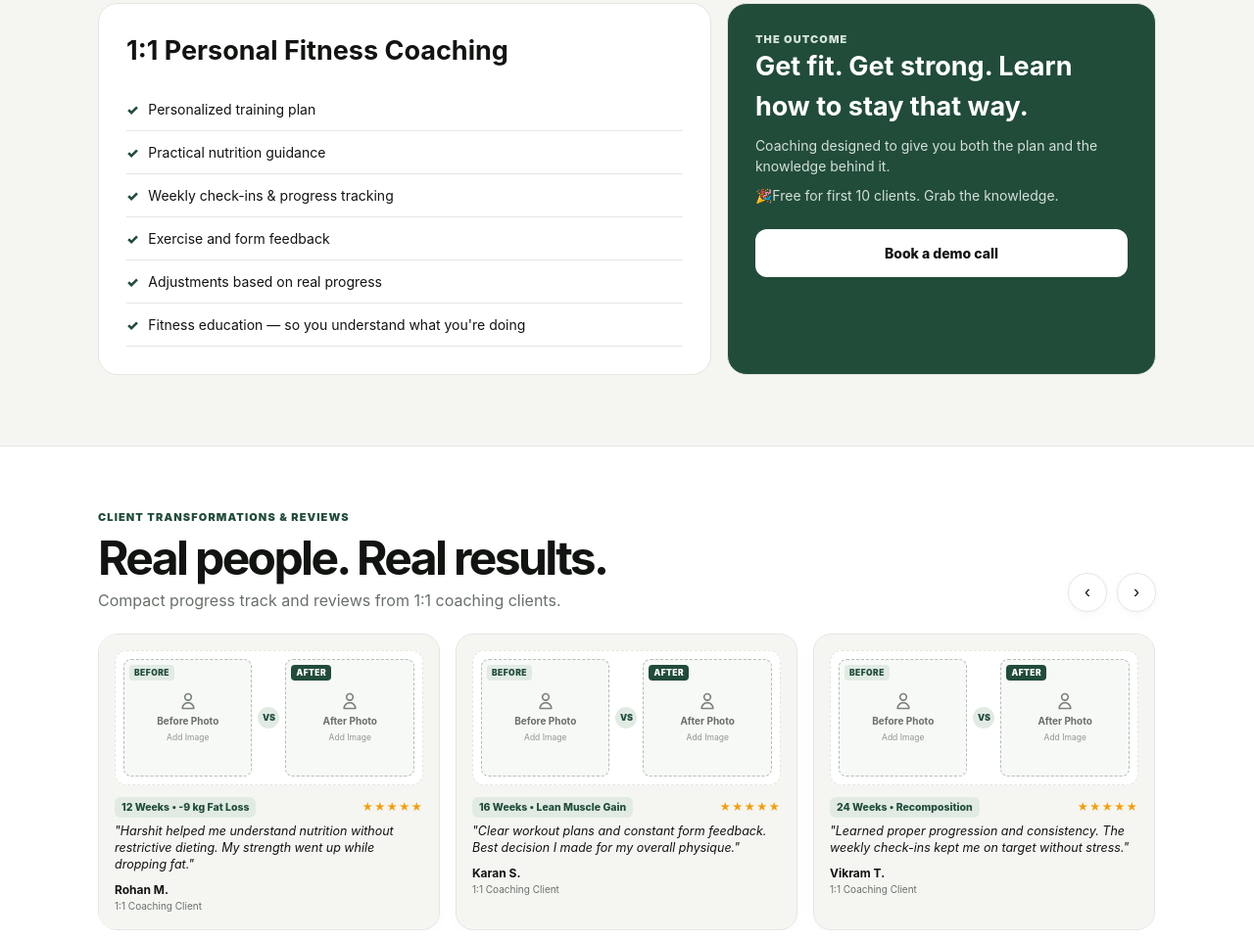
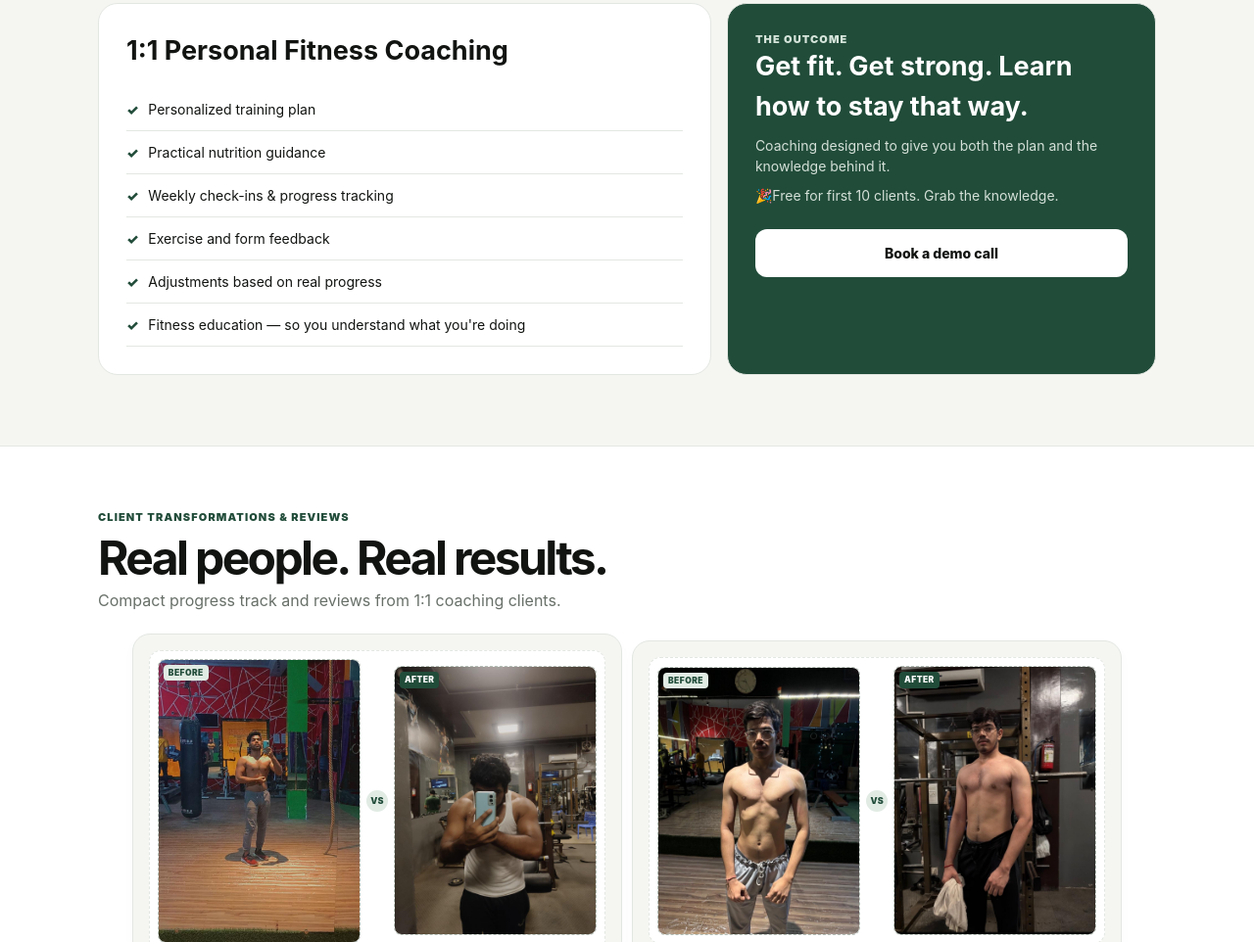
Before and after one commit to Harshit7048/Be_Original, a plain HTML site: page index.html in a window 1280 px wide. Shown: the part 2796-3758 px from the top of the page at 98% size. Drawn offline with Linux system fonts and the light colour scheme.

Commit message:
reviews updated

```diff
--- a/index.html
+++ b/index.html
@@ -535,10 +535,17 @@
         transition: transform 0.45s cubic-bezier(0.25, 1, 0.5, 1);
         gap: 16px;
       }
+      .review-main-container {
+        display: flex;
+        flex-wrap: wrap;
+        gap: 10px;
+        align-items: center;
+        justify-content: center;
+      }
 
       .compact-review-card {
-        flex: 0 0 calc(33.333% - 11px);
-        min-width: calc(33.333% - 11px);
+        flex: 0 0 calc(47.333% - 11px);
+        min-width: calc(47.333% - 11px);
         background: var(--bg);
         border: 1px solid var(--line);
         border-radius: 18px;
@@ -561,7 +568,8 @@
       }
 
       .ba-photo-box {
-        height: 120px;
+        height: fit-content;
+        max-height: 290px;
         background: #f7f9f7;
         border: 1.5px dashed #b4beb6;
         border-radius: 8px;
@@ -574,6 +582,10 @@
         color: #7a837c;
         overflow: hidden;
         transition: border-color 0.2s;
+      }
+      .ba-photo-box img {
+        height: 100%;
+        width: 100%;
       }
 
       .ba-photo-box:hover {
@@ -1219,37 +1231,15 @@
                 Compact progress track and reviews from 1:1 coaching clients.
               </p>
             </div>
-            <div class="reviews-nav-controls">
-              <button
-                class="review-nav-btn"
-                id="prevReview"
-                aria-label="Previous Review"
-              >
-                ‹
-              </button>
-              <button
-                class="review-nav-btn"
-                id="nextReview"
-                aria-label="Next Review"
-              >
-                ›
-              </button>
-            </div>
-          </div>
-
-          <div class="reviews-viewport">
-            <div class="reviews-track" id="reviewsTrack">
-              <!-- Compact Review Card 1 -->
+          </div>
+
+          <div class="review-main-container">
             <div class="compact-review-card">
               <div class="before-after-compact">
-                  <div class="ba-photo-box">
+                <div class="ba-photo-box sahil-before">
                   <span class="ba-badge">BEFORE</span>
                   <div class="ba-placeholder-content">
-                      <svg
-                        fill="none"
-                        viewBox="0 0 24 24"
-                        stroke="currentColor"
-                      >
+                    <!-- <svg fill="none" viewBox="0 0 24 24" stroke="currentColor">
                       <path
                         stroke-linecap="round"
                         stroke-linejoin="round"
@@ -1258,18 +1248,18 @@
                       />
                     </svg>
                     <span>Before Photo</span>
-                      <small>Add Image</small>
+                    <small>Add Image</small> -->
+                    <img
+                      src="./WhatsApp Image 2026-09-12 at 12.02.07.jpeg"
+                      alt=""
+                    />
                   </div>
                 </div>
                 <div class="ba-divider">VS</div>
-                  <div class="ba-photo-box">
+                <div class="ba-photo-box sahil-after">
                   <span class="ba-badge success">AFTER</span>
                   <div class="ba-placeholder-content">
-                      <svg
-                        fill="none"
-                        viewBox="0 0 24 24"
-                        stroke="currentColor"
-                      >
+                    <!-- <svg fill="none" viewBox="0 0 24 24" stroke="currentColor">
                       <path
                         stroke-linecap="round"
                         stroke-linejoin="round"
@@ -1278,21 +1268,26 @@
                       />
                     </svg>
                     <span>After Photo</span>
-                      <small>Add Image</small>
+                    <small>Add Image</small> -->
+                    <img
+                      src="./WhatsApp Image 2026-09-12 at 12.02.08.jpeg"
+                      alt=""
+                    />
                   </div>
                 </div>
               </div>
               <div class="compact-review-content">
                 <div class="compact-meta">
-                    <span class="compact-tag">12 Weeks • -9 kg Fat Loss</span>
+                  <span class="compact-tag">12 Weeks • 4kg lean bulk</span>
                   <span class="stars">★★★★★</span>
                 </div>
                 <p class="compact-quote">
                   "Harshit helped me understand nutrition without restrictive
-                    dieting. My strength went up while dropping fat."
+                  dieting. My strength went up while achieving a clean lean
+                  bulk"
                 </p>
                 <div class="compact-client-info">
-                    <strong>Rohan M.</strong>
+                  <strong>Sahil</strong>
                   <span>1:1 Coaching Client</span>
                 </div>
               </div>
@@ -1304,11 +1299,7 @@
                 <div class="ba-photo-box">
                   <span class="ba-badge">BEFORE</span>
                   <div class="ba-placeholder-content">
-                      <svg
-                        fill="none"
-                        viewBox="0 0 24 24"
-                        stroke="currentColor"
-                      >
+                    <!-- <svg fill="none" viewBox="0 0 24 24" stroke="currentColor">
                       <path
                         stroke-linecap="round"
                         stroke-linejoin="round"
@@ -1317,18 +1308,18 @@
                       />
                     </svg>
                     <span>Before Photo</span>
-                      <small>Add Image</small>
+                    <small>Add Image</small> -->
+                    <img
+                      src="./WhatsApp Image 2026-09-12 at 12.02.08 (1).jpeg"
+                      alt=""
+                    />
                   </div>
                 </div>
                 <div class="ba-divider">VS</div>
                 <div class="ba-photo-box">
                   <span class="ba-badge success">AFTER</span>
                   <div class="ba-placeholder-content">
-                      <svg
-                        fill="none"
-                        viewBox="0 0 24 24"
-                        stroke="currentColor"
-                      >
+                    <!-- <svg fill="none" viewBox="0 0 24 24" stroke="currentColor">
                       <path
                         stroke-linecap="round"
                         stroke-linejoin="round"
@@ -1337,37 +1328,88 @@
                       />
                     </svg>
                     <span>After Photo</span>
-                      <small>Add Image</small>
+                    <small>Add Image</small> -->
+                    <img
+                      src="./WhatsApp Image 2026-09-12 at 12.02.08 (2).jpeg"
+                      alt=""
+                    />
                   </div>
                 </div>
               </div>
               <div class="compact-review-content">
                 <div class="compact-meta">
-                    <span class="compact-tag">16 Weeks • Lean Muscle Gain</span>
+                  <span class="compact-tag">20 Weeks • Lean Muscle Gain</span>
                   <span class="stars">★★★★★</span>
                 </div>
                 <p class="compact-quote">
-                    "Clear workout plans and constant form feedback. Best
-                    decision I made for my overall physique."
+                  "Clear workout plans and constant form feedback. Best decision
+                  I made for my overall physique."
                 </p>
                 <div class="compact-client-info">
-                    <strong>Karan S.</strong>
+                  <strong>Dev S.</strong>
                   <span>1:1 Coaching Client</span>
                 </div>
               </div>
             </div>
 
             <!-- Compact Review Card 3 -->
+            <!-- <div class="compact-review-card">
+              <div class="before-after-compact">
+                <div class="ba-photo-box">
+                  <span class="ba-badge">BEFORE</span>
+                  <div class="ba-placeholder-content">
+                    <svg fill="none" viewBox="0 0 24 24" stroke="currentColor">
+                      <path
+                        stroke-linecap="round"
+                        stroke-linejoin="round"
+                        stroke-width="2"
+                        d="M16 7a4 4 0 11-8 0 4 4 0 018 0zM12 14a7 7 0 00-7 7h14a7 7 0 00-7-7z"
+                      />
+                    </svg>
+                    <span>Before Photo</span>
+                    <small>Add Image</small>
+                  </div>
+                </div>
+                <div class="ba-divider">VS</div>
+                <div class="ba-photo-box">
+                  <span class="ba-badge success">AFTER</span>
+                  <div class="ba-placeholder-content">
+                    <svg fill="none" viewBox="0 0 24 24" stroke="currentColor">
+                      <path
+                        stroke-linecap="round"
+                        stroke-linejoin="round"
+                        stroke-width="2"
+                        d="M16 7a4 4 0 11-8 0 4 4 0 018 0zM12 14a7 7 0 00-7 7h14a7 7 0 00-7-7z"
+                      />
+                    </svg>
+                    <span>After Photo</span>
+                    <small>Add Image</small>
+                  </div>
+                </div>
+              </div>
+              <div class="compact-review-content">
+                <div class="compact-meta">
+                  <span class="compact-tag">24 Weeks • Recomposition</span>
+                  <span class="stars">★★★★★</span>
+                </div>
+                <p class="compact-quote">
+                  "Learned proper progression and consistency. The weekly
+                  check-ins kept me on target without stress."
+                </p>
+                <div class="compact-client-info">
+                  <strong>Vikram T.</strong>
+                  <span>1:1 Coaching Client</span>
+                </div>
+              </div>
+            </div>
+
+
             <div class="compact-review-card">
               <div class="before-after-compact">
                 <div class="ba-photo-box">
                   <span class="ba-badge">BEFORE</span>
                   <div class="ba-placeholder-content">
-                      <svg
-                        fill="none"
-                        viewBox="0 0 24 24"
-                        stroke="currentColor"
-                      >
+                    <svg fill="none" viewBox="0 0 24 24" stroke="currentColor">
                       <path
                         stroke-linecap="round"
                         stroke-linejoin="round"
@@ -1383,11 +1425,7 @@
                 <div class="ba-photo-box">
                   <span class="ba-badge success">AFTER</span>
                   <div class="ba-placeholder-content">
-                      <svg
-                        fill="none"
-                        viewBox="0 0 24 24"
-                        stroke="currentColor"
-                      >
+                    <svg fill="none" viewBox="0 0 24 24" stroke="currentColor">
                       <path
                         stroke-linecap="round"
                         stroke-linejoin="round"
@@ -1402,65 +1440,6 @@
               </div>
               <div class="compact-review-content">
                 <div class="compact-meta">
-                    <span class="compact-tag">24 Weeks • Recomposition</span>
-                    <span class="stars">★★★★★</span>
-                  </div>
-                  <p class="compact-quote">
-                    "Learned proper progression and consistency. The weekly
-                    check-ins kept me on target without stress."
-                  </p>
-                  <div class="compact-client-info">
-                    <strong>Vikram T.</strong>
-                    <span>1:1 Coaching Client</span>
-                  </div>
-                </div>
-              </div>
-
-              <!-- Compact Review Card 4 -->
-              <div class="compact-review-card">
-                <div class="before-after-compact">
-                  <div class="ba-photo-box">
-                    <span class="ba-badge">BEFORE</span>
-                    <div class="ba-placeholder-content">
-                      <svg
-                        fill="none"
-                        viewBox="0 0 24 24"
-                        stroke="currentColor"
-                      >
-                        <path
-                          stroke-linecap="round"
-                          stroke-linejoin="round"
-                          stroke-width="2"
-                          d="M16 7a4 4 0 11-8 0 4 4 0 018 0zM12 14a7 7 0 00-7 7h14a7 7 0 00-7-7z"
-                        />
-                      </svg>
-                      <span>Before Photo</span>
-                      <small>Add Image</small>
-                    </div>
-                  </div>
-                  <div class="ba-divider">VS</div>
-                  <div class="ba-photo-box">
-                    <span class="ba-badge success">AFTER</span>
-                    <div class="ba-placeholder-content">
-                      <svg
-                        fill="none"
-                        viewBox="0 0 24 24"
-                        stroke="currentColor"
-                      >
-                        <path
-                          stroke-linecap="round"
-                          stroke-linejoin="round"
-                          stroke-width="2"
-                          d="M16 7a4 4 0 11-8 0 4 4 0 018 0zM12 14a7 7 0 00-7 7h14a7 7 0 00-7-7z"
-                        />
-                      </svg>
-                      <span>After Photo</span>
-                      <small>Add Image</small>
-                    </div>
-                  </div>
-                </div>
-                <div class="compact-review-content">
-                  <div class="compact-meta">
                   <span class="compact-tag">10 Weeks • Strength & Tone</span>
                   <span class="stars">★★★★★</span>
                 </div>
@@ -1473,11 +1452,8 @@
                   <span>1:1 Coaching Client</span>
                 </div>
               </div>
-              </div>
-            </div>
-          </div>
-
-          <div class="review-dots" id="reviewDots"></div>
+            </div> -->
+          </div>
         </div>
       </section>
 
```
Also changed, not shown: WhatsApp Image 2026-09-12 at 12.02.07.jpeg (added), WhatsApp Image 2026-09-12 at 12.02.08 (1).jpeg (added), WhatsApp Image 2026-09-12 at 12.02.08 (2).jpeg (added), WhatsApp Image 2026-09-12 at 12.02.08.jpeg (added). Lines whose indentation alone changed are shown as unchanged.
